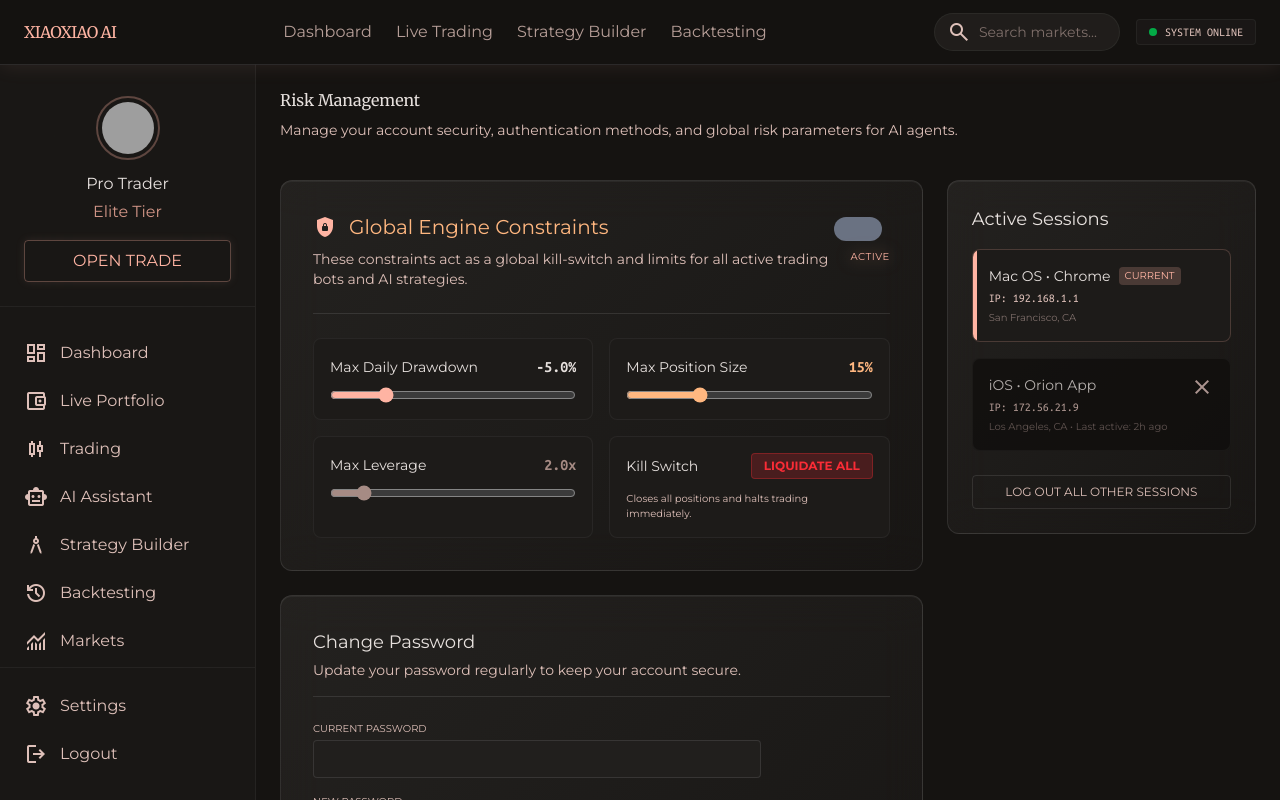
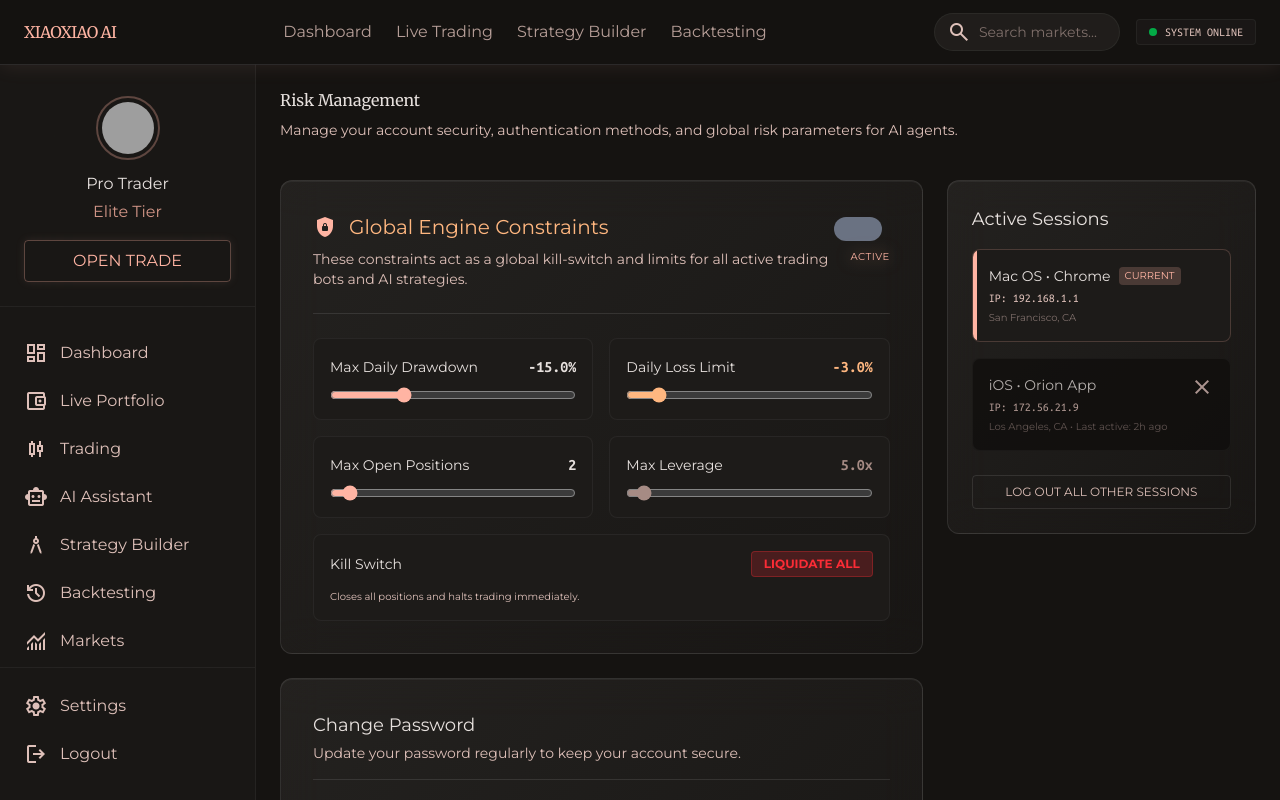
Before and after one commit to Meghraj-N/xiaoxiao-trading-platform, a Next.js app in the folder web/: page /risk in a window 1280 px wide. Shown: the top 800 px of the page. Built offline with nearby package versions, Linux system fonts and the light colour scheme; no server answers; grey boxes are pictures that could not be loaded.

Commit message:
Integrate frontend Risk page to backend APIs

```diff
--- a/web/src/app/risk/page.tsx
+++ b/web/src/app/risk/page.tsx
@@ -1,8 +1,65 @@
 "use client";
 
-import React from 'react';
+import React, { useState, useEffect } from 'react';
 
 export default function RiskPage() {
+  const [settings, setSettings] = useState({
+    MAX_DRAWDOWN_PCT: 15,
+    DAILY_LOSS_LIMIT_PCT: 3,
+    MAX_OPEN_POSITIONS: 2,
+    DEFAULT_LEVERAGE: 5
+  });
+
+  const [loading, setLoading] = useState(true);
+
+  useEffect(() => {
+    fetch('http://localhost:8000/api/settings')
+      .then(res => res.json())
+      .then(data => {
+        setSettings({
+          MAX_DRAWDOWN_PCT: (data.MAX_DRAWDOWN_PCT || 0.15) * 100,
+          DAILY_LOSS_LIMIT_PCT: (data.DAILY_LOSS_LIMIT_PCT || 0.03) * 100,
+          MAX_OPEN_POSITIONS: data.MAX_OPEN_POSITIONS || 2,
+          DEFAULT_LEVERAGE: data.DEFAULT_LEVERAGE || 5
+        });
+        setLoading(false);
+      })
+      .catch(console.error);
+  }, []);
+
+  const updateSetting = async (key: string, value: number) => {
+    const newSettings = { ...settings, [key]: value };
+    setSettings(newSettings);
+
+    const apiPayload = {
+      MAX_DRAWDOWN_PCT: newSettings.MAX_DRAWDOWN_PCT / 100,
+      DAILY_LOSS_LIMIT_PCT: newSettings.DAILY_LOSS_LIMIT_PCT / 100,
+      MAX_OPEN_POSITIONS: newSettings.MAX_OPEN_POSITIONS,
+      DEFAULT_LEVERAGE: newSettings.DEFAULT_LEVERAGE
+    };
+
+    try {
+      await fetch('http://localhost:8000/api/risk/settings', {
+        method: 'POST',
+        headers: { 'Content-Type': 'application/json' },
+        body: JSON.stringify(apiPayload)
+      });
+    } catch (err) {
+      console.error('Failed to update setting', err);
+    }
+  };
+
+  const handleLiquidate = async () => {
+    if (!confirm('Are you sure you want to LIQUIDATE ALL positions? This will halt trading immediately.')) return;
+    try {
+      const res = await fetch('http://localhost:8000/api/risk/liquidate', { method: 'POST' });
+      const data = await res.json();
+      alert(data.message || 'Liquidated successfully');
+    } catch (err) {
+      alert('Failed to liquidate positions');
+    }
+  };
+
   return (
     <div className="p-gutter min-h-full">
       <div className="max-w-[1440px] mx-auto space-y-6 pb-20">
@@ -41,28 +98,35 @@ export default function RiskPage() {
                 <div className="bg-surface-container-low p-4 rounded-lg border border-white/5 flex flex-col gap-2 group hover:border-primary/30 transition-colors">
                   <div className="flex items-center justify-between">
                     <h3 className="font-title-md text-sm text-on-surface">Max Daily Drawdown</h3>
-                    <span className="font-data-sm text-error font-bold">-5.0%</span>
+                    <span className="font-data-sm text-error font-bold">-{settings.MAX_DRAWDOWN_PCT.toFixed(1)}%</span>
                   </div>
-                  <input type="range" className="w-full accent-primary" min="1" max="20" defaultValue="5" />
+                  <input type="range" className="w-full accent-primary" min="1" max="50" value={settings.MAX_DRAWDOWN_PCT} onChange={(e) => updateSetting('MAX_DRAWDOWN_PCT', parseFloat(e.target.value))} />
                 </div>
                 <div className="bg-surface-container-low p-4 rounded-lg border border-white/5 flex flex-col gap-2 group hover:border-primary/30 transition-colors">
                   <div className="flex items-center justify-between">
-                    <h3 className="font-title-md text-sm text-on-surface">Max Position Size</h3>
-                    <span className="font-data-sm text-secondary font-bold">15%</span>
+                    <h3 className="font-title-md text-sm text-on-surface">Daily Loss Limit</h3>
+                    <span className="font-data-sm text-secondary font-bold">-{settings.DAILY_LOSS_LIMIT_PCT.toFixed(1)}%</span>
                   </div>
-                  <input type="range" className="w-full accent-secondary" min="1" max="50" defaultValue="15" />
+                  <input type="range" className="w-full accent-secondary" min="1" max="20" value={settings.DAILY_LOSS_LIMIT_PCT} onChange={(e) => updateSetting('DAILY_LOSS_LIMIT_PCT', parseFloat(e.target.value))} />
+                </div>
+                <div className="bg-surface-container-low p-4 rounded-lg border border-white/5 flex flex-col gap-2 group hover:border-primary/30 transition-colors">
+                  <div className="flex items-center justify-between">
+                    <h3 className="font-title-md text-sm text-on-surface">Max Open Positions</h3>
+                    <span className="font-data-sm text-on-surface font-bold">{settings.MAX_OPEN_POSITIONS}</span>
+                  </div>
+                  <input type="range" className="w-full accent-primary" min="1" max="20" value={settings.MAX_OPEN_POSITIONS} onChange={(e) => updateSetting('MAX_OPEN_POSITIONS', parseInt(e.target.value))} />
                 </div>
                 <div className="bg-surface-container-low p-4 rounded-lg border border-white/5 flex flex-col gap-2 group hover:border-primary/30 transition-colors">
                   <div className="flex items-center justify-between">
                     <h3 className="font-title-md text-sm text-on-surface">Max Leverage</h3>
-                    <span className="font-data-sm text-outline font-bold">2.0x</span>
+                    <span className="font-data-sm text-outline font-bold">{settings.DEFAULT_LEVERAGE}.0x</span>
                   </div>
-                  <input type="range" className="w-full accent-outline" min="1" max="10" defaultValue="2" />
+                  <input type="range" className="w-full accent-outline" min="1" max="100" value={settings.DEFAULT_LEVERAGE} onChange={(e) => updateSetting('DEFAULT_LEVERAGE', parseInt(e.target.value))} />
                 </div>
-                <div className="bg-surface-container-low p-4 rounded-lg border border-white/5 flex flex-col gap-2 group hover:border-primary/30 transition-colors">
+                <div className="bg-surface-container-low p-4 rounded-lg border border-white/5 flex flex-col gap-2 group hover:border-primary/30 transition-colors col-span-1 sm:col-span-2">
                   <div className="flex items-center justify-between">
                     <h3 className="font-title-md text-sm text-on-surface">Kill Switch</h3>
-                    <button className="bg-red-500/20 text-red-500 border border-red-500/30 px-3 py-1 rounded text-xs font-bold hover:bg-red-500 hover:text-white transition-colors">LIQUIDATE ALL</button>
+                    <button onClick={handleLiquidate} className="bg-red-500/20 text-red-500 border border-red-500/30 px-3 py-1 rounded text-xs font-bold hover:bg-red-500 hover:text-white transition-colors">LIQUIDATE ALL</button>
                   </div>
                   <p className="text-[10px] text-on-surface-variant mt-1">Closes all positions and halts trading immediately.</p>
                 </div>
```
Also changed, not shown: 1 other file (tests, documents, lock files or other folders).
